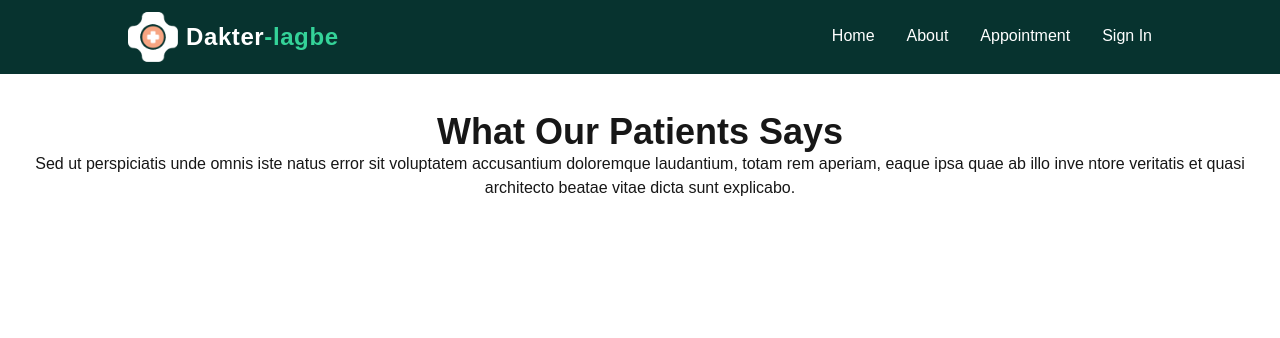
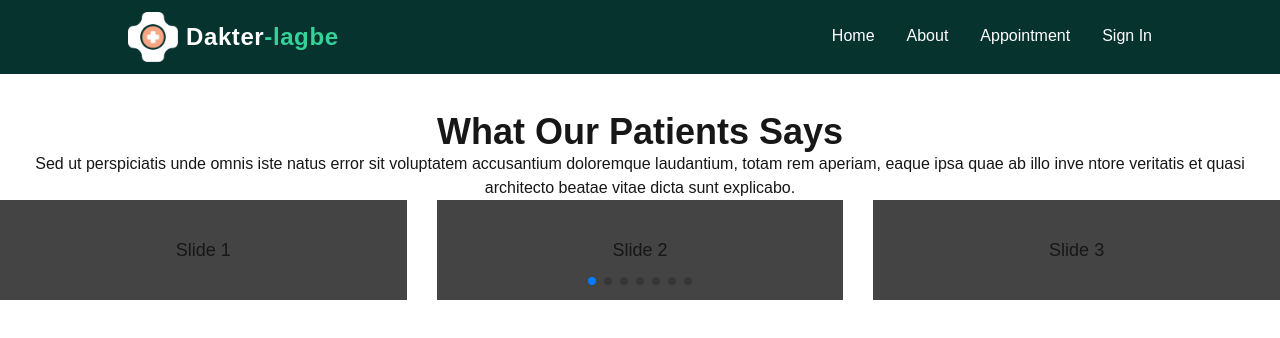
Before and after one commit to MujahidulIslam4541/Dakter-lagbe-client, a Next.js app: page /pages/reviews in a window 1280 px wide. Shown: the top 338 px of the page. Built offline with nearby package versions, Linux system fonts and the light colour scheme.

Commit message:
create our service structure

```diff
--- a/app/pages/reviews/page.jsx
+++ b/app/pages/reviews/page.jsx
@@ -1,4 +1,14 @@
-import React from "react";
+"use client";
+import React, { useRef, useState } from "react";
+import { Swiper, SwiperSlide } from "swiper/react";
+
+import "swiper/css";
+import "swiper/css/pagination";
+
+import "./styles.css";
+
+// import required modules
+import { Pagination } from "swiper/modules";
 
 const OurReviews = () => {
   return (
@@ -11,6 +21,27 @@
           aperiam, eaque ipsa quae ab illo inve ntore veritatis et quasi architecto beatae vitae dicta sunt explicabo.
         </p>
       </div>
+
+      {/* slider */}
+      <Swiper
+        slidesPerView={3}
+        spaceBetween={30}
+        pagination={{
+          clickable: true,
+        }}
+        modules={[Pagination]}
+        className="mySwiper"
+      >
+        <SwiperSlide className="">Slide 1</SwiperSlide>
+        <SwiperSlide>Slide 2</SwiperSlide>
+        <SwiperSlide>Slide 3</SwiperSlide>
+        <SwiperSlide>Slide 4</SwiperSlide>
+        <SwiperSlide>Slide 5</SwiperSlide>
+        <SwiperSlide>Slide 6</SwiperSlide>
+        <SwiperSlide>Slide 7</SwiperSlide>
+        <SwiperSlide>Slide 8</SwiperSlide>
+        <SwiperSlide>Slide 9</SwiperSlide>
+      </Swiper>
     </div>
   );
 };
--- /dev/null
+++ b/app/pages/reviews/styles.css
@@ -0,0 +1,23 @@
+
+.swiper {
+  width: 100%;
+  height: 100px;
+}
+
+.swiper-slide {
+  text-align: center;
+  font-size: 18px;
+  background: #444;
+
+
+  display: flex;
+  justify-content: center;
+  align-items: center;
+}
+
+.swiper-slide img {
+  display: block;
+  width: 100%;
+  height: 100%;
+  object-fit: cover;
+}
--- a/package.json
+++ b/package.json
@@ -12,7 +12,8 @@
     "lucide-react": "^0.552.0",
     "next": "16.0.1",
     "react": "19.2.0",
-    "react-dom": "19.2.0"
+    "react-dom": "19.2.0",
+    "swiper": "^12.0.3"
   },
   "devDependencies": {
     "@tailwindcss/postcss": "^4",
```
Also changed, not shown: 1 other file (tests, documents, lock files or other folders).
